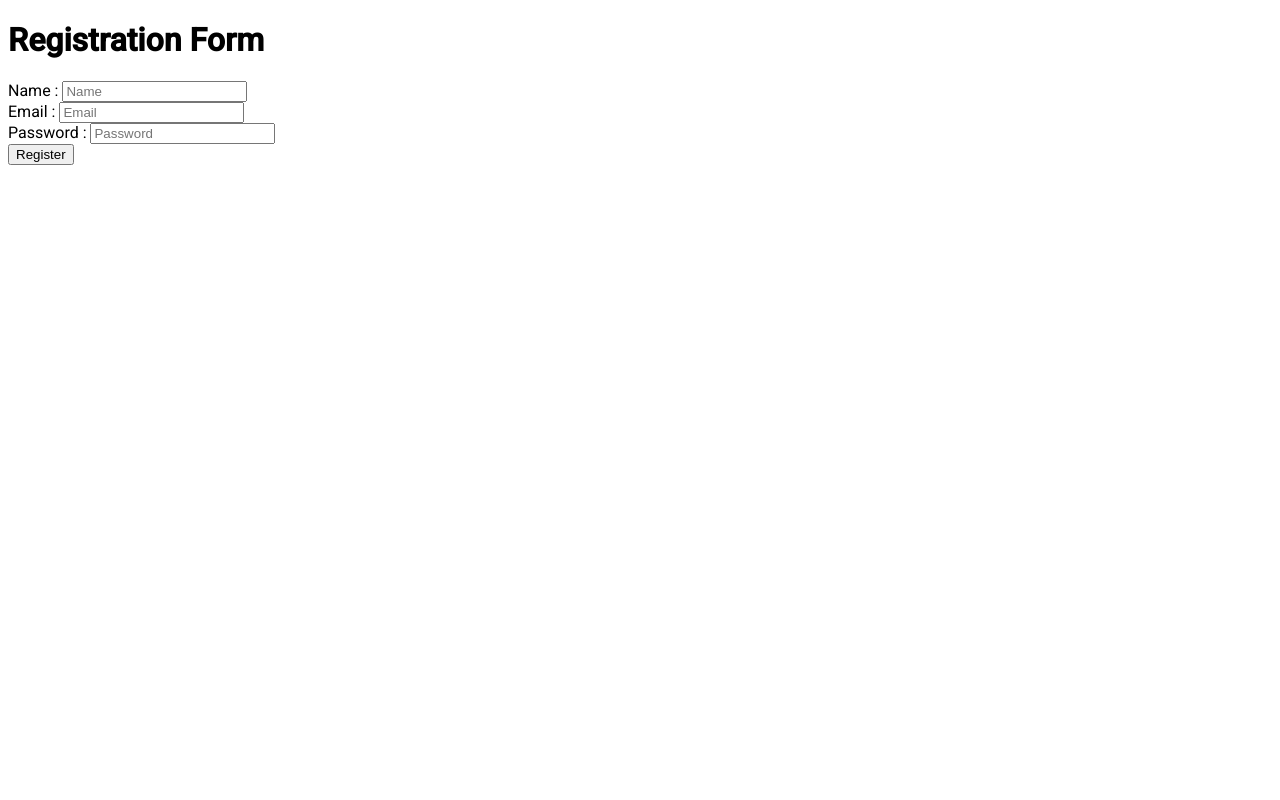
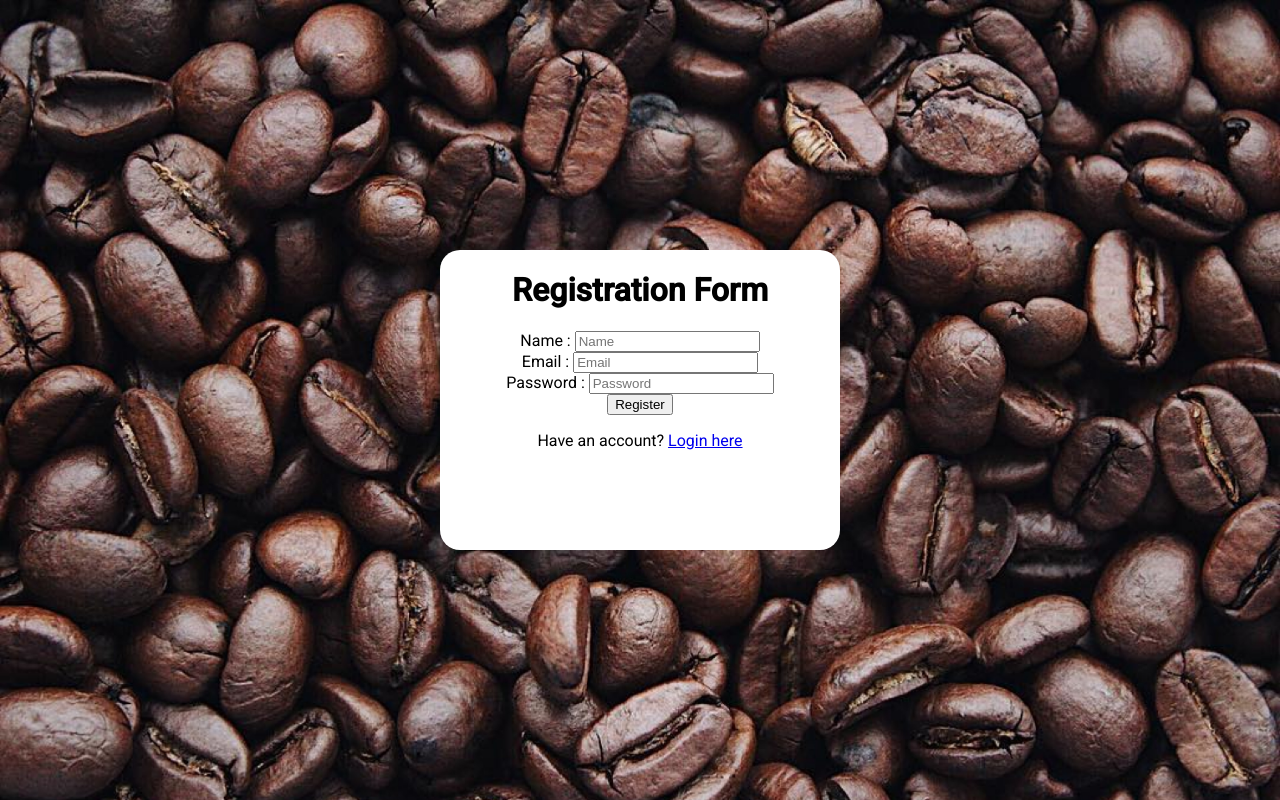
Before and after one commit to zulsinar031/ETS, a Flask app: page /ets_register in a window 1280 px wide. Run offline with Flask 3, Linux system fonts and the light colour scheme; some libraries are stand-ins or nearby versions.

Commit message:
Update ets_register.html

```diff
--- a/templates/ets_register.html
+++ b/templates/ets_register.html
@@ -11,9 +11,30 @@
         html{
             font-family: Roboto, Arial;
         }
+        body{
+            height: 100%;
+            width: 100%;
+            background-image: url("crud.jpg");
+            background-repeat: no-repeat;
+            background-size:cover;
+            overflow-x : hidden;
+            overflow-y: hidden;
+        }
+        .bx{
+            position: absolute;
+            top:50%;
+            left:50%;
+            transform:translate(-50%,-50%);
+            height:300px;
+            width:400px;
+            background-color: white;
+            border-radius: 20px;
+            text-align: center;
+        }
     </style>
 </head>
 <body>
+    <div class="bx">
     <h1>Registration Form</h1>
         <div>
             <label>Name :</label>
@@ -28,7 +49,9 @@
             <input type="password" name="password" placeholder="Password" required>
         </div>
         <button id="submit">Register</button>
+        <p class="bottom">Have an account?  <a class="bottom" href="ets_login.html"> Login here</a></p>
 
+    </div>
         <script>
             const submit = document.getElementById("submit");
             submit.addEventListener("click", () => {
```
